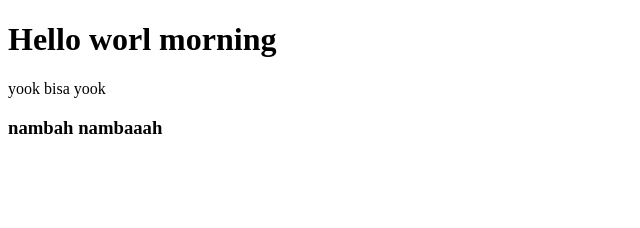
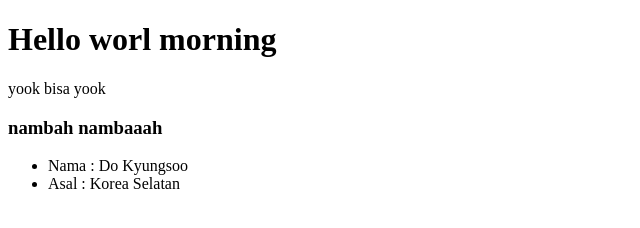
Before and after one commit to Dieva06/belajar-git2, a plain HTML site: page index.html in a window 1280 px wide. Shown: the whole page, without its empty margins (0-640 px from the left). Drawn offline with Linux system fonts and the light colour scheme.

Commit message:
menambah data

```diff
--- a/index.html
+++ b/index.html
@@ -9,5 +9,10 @@
     <h1>Hello worl morning</h1>
     <p>yook bisa yook</p>
     <h3>nambah nambaaah</h3>
+
+    <ul>
+        <li>Nama : Do Kyungsoo </li>
+        <li>Asal : Korea Selatan</li>
+    </ul>
 </body>
 </html>
```
